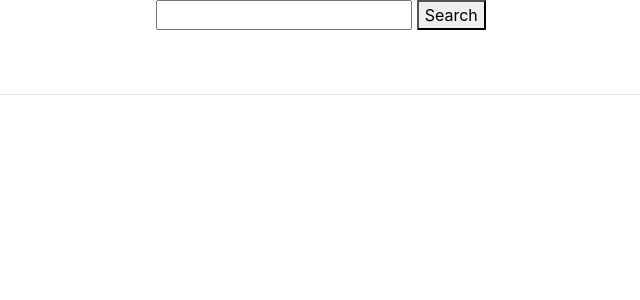
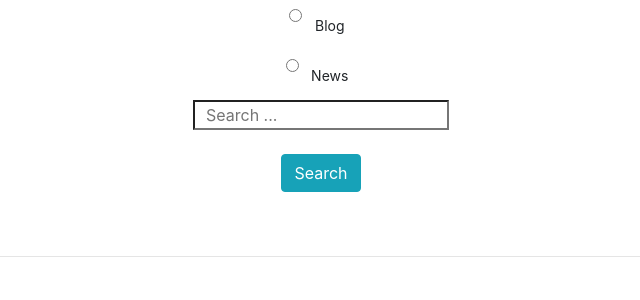
Before and after one commit to shkamir/newsApp, a Django app: page /search in a window 1280 px wide. Shown: the part 56-356 px from the top of the page, without its empty margins (319-959 px from the left). Run offline with Django 3.2, Linux system fonts and the light colour scheme; some libraries are stand-ins or nearby versions.

Commit message:
added choice to search where

```diff
--- a/app/views.py
+++ b/app/views.py
@@ -62,15 +62,24 @@ def comment(request):
 def search(request):
     query = request.GET.get("q")
     button = request.GET.get("submitbutton")
+    category = request.GET.get("category")
     # TODO: make the choice to the client to search in blogs or news
     if query is not None:
-        lookup = Q(title__icontains=query)
-        result = News.objects.filter(lookup)
-        context = {
-            "result": result,
-            "button": button,
-        }
-        return render(request,"seach.html", context)
-
+        if category == "news":
+            lookup = Q(title__icontains=query)
+            result = News.objects.filter(lookup)
+            context = {
+                "result": result,
+                "button": button,
+            }
+            return render(request,"seach.html", context)
+        elif category == "blog":
+            lookup = Q(name__icontains=query)
+            result = Blog.objects.filter(lookup)
+            context = {
+                "result": result,
+                "button": button,
+            }
+            return render(request,"seach.html", context)
 
     return render(request,"seach.html")
--- a/templates/seach.html
+++ b/templates/seach.html
@@ -3,15 +3,24 @@
 <div class="container text-center">
     <form class="" action="{% url 'app1:search' %}" method="get">
 
-    <input type="text" name="q" value="{{request.GET.q}}">
-    <button type="submit" name="submitbutton" value="search">
+
+      <input type="radio" id="blog" name="category" value="blog" class="form-control-sm">
+      <label for="blog" class="form-control-sm">Blog</label><br>
+      <input type="radio" id="female" name="category" value="news" class="form-control-sm">
+      <label for="news" class="form-control-sm">News</label><br>
+
+    <input type="search" name="q" value="{{request.GET.q}}" placeholder="  Search ..."><br><br>
+    <button type="submit" name="submitbutton" value="search" class="btn btn-info">
       Search
-    </button>
+    </button><br>
   </form>
   <br>
   <br>
   <hr>
   <br>
+  <div class="bg-dark text-white text-center container">
+
+  {% if request.GET.category == "news" %}
   {% if button == "search" and request.GET.q != "" %}
     {% if result %}
       {% for r in result %}
@@ -26,6 +35,25 @@
         <span>Nothing found</span>
     {% endif %}
   {% endif %}
+  {% endif %}
+
+  {% if request.GET.category == "blog" %}
+  {% if button == "search" and request.GET.q != "" %}
+    {% if result %}
+      {% for r in result %}
+        <span>{{r.name}}</span>
+        <br>
+        <span>{{r.content|safe|truncatechars_html:100}}</span>
+        <br>
+        <a href="{{r.get_absolute_url}}">Continue ...</a>
+      {% endfor %}
+      {% else %}
+      <br>
+        <span>Nothing found</span>
+    {% endif %}
+  {% endif %}
+  {% endif %}
+  </div>
 </div>
 
 
```
